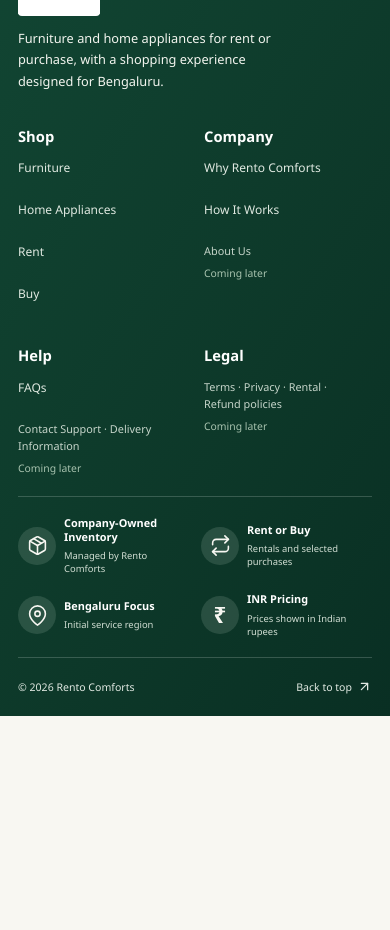
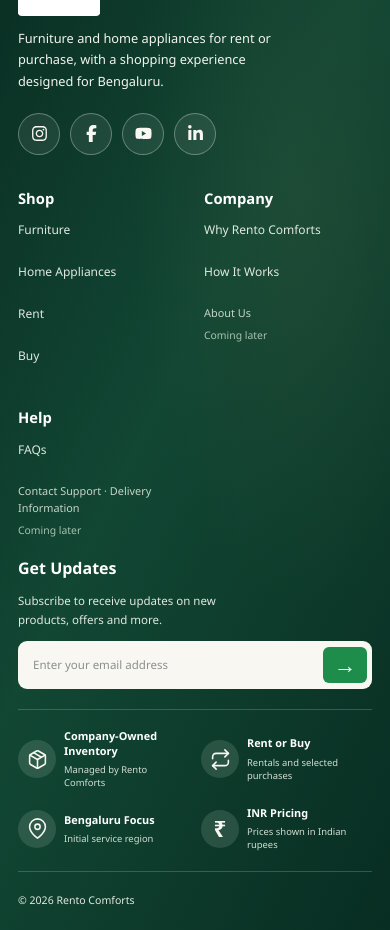
Before and after one commit to Yashwanth1228/Rento-Comforts, a Next.js app: page / in a window 390 px wide. Shown: the part 7303-8233 px from the top of the page. Before the commit the page ends 8019 px from the top, so only its background shows below. Built offline with nearby package versions, Linux system fonts and the light colour scheme.

Commit message:
footer changes

```diff
--- a/app/globals.css
+++ b/app/globals.css
@@ -436,26 +436,35 @@
 .why-choose__visual figcaption { color: var(--muted-foreground); font-size: .64rem; line-height: 1.4; }
 
 /* Premium dark-green footer */
-.site-footer { position: relative; isolation: isolate; overflow: hidden; padding: 112px 0 0; background: linear-gradient(122deg, #124734 0%, #0d3829 64%, #092f23 100%); color: #f8f7f2; }
+.site-footer { position: relative; isolation: isolate; overflow: hidden; padding: 82px 0 0; background: radial-gradient(ellipse at 78% 34%, rgb(38 79 55 / 58%), transparent 39%), linear-gradient(116deg, #092b21 0%, #124734 47%, #082d22 100%); color: #f8f7f2; }
 .site-footer__wave { position: absolute; z-index: -1; top: -1px; left: 0; width: 100%; height: 108px; fill: var(--warm-ivory); }
 .site-footer__content { position: relative; z-index: 1; }
-.site-footer__main { position: relative; display: grid; grid-template-columns: minmax(190px, .82fr) minmax(0, 2.6fr) minmax(240px, 1.18fr); gap: clamp(20px, 2.4vw, 36px); min-height: 310px; padding-bottom: 30px; }
-.site-footer__brand { max-width: 260px; }
+.site-footer__main { position: static; display: grid; grid-template-columns: minmax(220px, .92fr) minmax(0, 2.3fr) minmax(245px, 1.05fr); gap: clamp(18px, 2vw, 30px); min-height: 320px; padding-bottom: 0; }
+.site-footer__brand { position: relative; z-index: 1; max-width: 260px; }
 .site-footer__logo-tile { display: grid; width: 106px; height: 106px; place-items: center; overflow: hidden; border-radius: 4px; background: #fff; }
 .site-footer__logo { display: block; width: 100%; height: 100%; object-fit: contain; }
 .site-footer__brand p { max-width: 33ch; margin: 17px 0 0; color: #f3f5ef; font-size: .86rem; line-height: 1.7; }
-.site-footer__navigation { display: grid; grid-template-columns: repeat(4, minmax(0, 1fr)); gap: clamp(13px, 1.7vw, 25px); padding-top: 10px; }
+.site-footer__social { display: flex; gap: 10px; margin-top: 20px; }
+.site-footer__social-icon { display: grid; width: 42px; height: 42px; place-items: center; border: 1px solid rgb(233 241 233 / 34%); border-radius: 50%; background: rgb(233 241 233 / 8%); color: #f8f7f2; }
+.site-footer__social-icon svg { width: 17px; height: 17px; }
+.site-footer__navigation { position: relative; z-index: 2; display: grid; grid-template-columns: repeat(3, minmax(0, 1fr)); gap: clamp(13px, 1.7vw, 25px); padding-top: 10px; }
 .site-footer__group { position: relative; z-index: 2; display: flex; min-width: 0; flex-direction: column; align-items: flex-start; gap: 11px; }
 .site-footer__group h2 { margin: 0 0 5px; color: #fff; font-size: 1rem; font-weight: 750; }
 .site-footer__group a { min-height: 28px; color: #e0e9e1; font-size: .77rem; font-weight: 500; line-height: 1.5; text-decoration: none; transition: color 150ms ease; }
 .site-footer__group a:hover { color: #a6d5b3; }
 .site-footer__pending { max-width: 22ch; margin: 0; color: #c6d5ca; font-size: .72rem; line-height: 1.55; }
 .site-footer__pending span { display: block; margin-top: 5px; color: #a8c3af; font-size: .65rem; }
-.site-footer__decoration { position: relative; min-width: 0; min-height: 300px; align-self: stretch; margin-right: calc(-1 * max(36px, (100vw - 1320px) / 2)); overflow: visible; }
-.site-footer__decoration::after { position: absolute; z-index: 1; inset: 0; background: linear-gradient(90deg, #124734 0%, rgb(18 71 52 / 52%) 17%, transparent 44%), linear-gradient(180deg, rgb(18 71 52 / 74%) 0%, transparent 14%, transparent 70%, #0a3024 100%); content: ""; pointer-events: none; }
-.site-footer__decoration-image { object-fit: cover; object-position: 69% center; }
-.site-footer__decoration > span { position: absolute; z-index: 2; right: 5px; bottom: 4px; color: rgb(248 247 242 / 68%); font-size: .58rem; }
-.site-footer__highlights { display: grid; width: min(78%, 980px); grid-template-columns: repeat(4, minmax(0, 1fr)); gap: 15px; padding: 23px 0; border-top: 1px solid rgb(231 241 233 / 20%); border-bottom: 1px solid rgb(231 241 233 / 20%); }
+.site-footer__updates { position: relative; z-index: 2; min-width: 0; padding-top: 10px; }
+.site-footer__updates h2 { margin: 0 0 10px; color: #fff; font-size: 1rem; font-weight: 750; }
+.site-footer__updates p { max-width: 33ch; margin: 0 0 20px; color: #e0e9e1; font-size: .77rem; line-height: 1.65; }
+.site-footer__updates-form { display: flex; min-height: 52px; align-items: center; gap: 8px; padding: 5px; border-radius: 9px; background: #f8f7f2; }
+.site-footer__updates-form input { width: 100%; min-width: 0; border: 0; outline: 0; background: transparent; color: var(--charcoal); padding: 0 10px; font: inherit; font-size: .72rem; }
+.site-footer__updates-form input::placeholder { color: #7b8280; opacity: 1; }
+.site-footer__updates-form button { display: grid; width: 44px; height: 42px; flex: 0 0 auto; place-items: center; border: 0; border-radius: 6px; background: var(--brand-green); color: white; font-size: 1.4rem; }
+.site-footer__updates-form input:disabled, .site-footer__updates-form button:disabled { cursor: not-allowed; opacity: .88; }
+.site-footer__decoration { position: absolute; z-index: 0; top: -40px; right: calc(-1 * max(0px, (100vw - 1320px) / 2)); width: clamp(610px, 48vw, 760px); aspect-ratio: 3 / 2; min-width: 0; margin: 0; overflow: visible; pointer-events: none; }
+.site-footer__decoration-image { object-fit: contain; object-position: right bottom; }
+.site-footer__highlights { position: relative; z-index: 2; display: grid; width: min(66%, 960px); grid-template-columns: repeat(4, minmax(0, 1fr)); gap: 15px; padding: 23px 0; border-top: 1px solid rgb(231 241 233 / 20%); border-bottom: 1px solid rgb(231 241 233 / 20%); }
 .site-footer__highlight { display: flex; min-width: 0; align-items: center; gap: 12px; }
 .site-footer__highlight-icon { display: grid; width: 46px; height: 46px; flex: 0 0 auto; place-items: center; border-radius: 50%; background: rgb(233 241 233 / 13%); color: #f8f7f2; }
 .site-footer__highlight-icon svg { width: 21px; height: 21px; stroke-width: 1.8; }
@@ -463,10 +472,7 @@
 .site-footer__highlight-copy { display: grid; gap: 5px; min-width: 0; }
 .site-footer__highlight-copy strong { color: #fff; font-size: .72rem; line-height: 1.3; }
 .site-footer__highlight-copy > span { color: #d1ded3; font-size: .63rem; line-height: 1.4; }
-.site-footer__base { display: flex; min-height: 60px; align-items: center; justify-content: space-between; gap: 20px; color: #e1e9e2; font-size: .72rem; }
-.site-footer__base a { display: inline-flex; align-items: center; gap: 5px; min-height: 40px; color: inherit; text-decoration: none; }
-.site-footer__base a:hover { color: #a6d5b3; }
-.site-footer__base svg { width: 15px; height: 15px; }
+.site-footer__base { position: relative; z-index: 2; display: flex; min-height: 48px; align-items: center; justify-content: flex-start; gap: 20px; color: #e1e9e2; font-size: .72rem; }
 .site-footer a:focus-visible { outline-color: #b5d9bd; }
 
 @layer base { * { @apply border-border; } html { @apply font-sans; } }
@@ -480,20 +486,24 @@
   .hero-carousel__viewport { height: clamp(440px, 42vw, 520px); }
   .hero-slide__content { width: 58%; }
   .hero-slide h1 { font-size: clamp(3.15rem, 5.8vw, 4.25rem); }
-  .site-footer__main { grid-template-columns: minmax(170px, .78fr) minmax(0, 2.4fr) minmax(190px, 1fr); gap: 18px; }
+  .site-footer__main { grid-template-columns: minmax(170px, .8fr) minmax(0, 2fr) minmax(210px, 1fr); gap: 16px; }
   .site-footer__navigation { gap: 11px; }
   .site-footer__group a { font-size: .7rem; }
-  .site-footer__highlights { width: 82%; gap: 9px; }
+  .site-footer__highlights { width: 72%; gap: 9px; }
   .site-footer__highlight { gap: 8px; }
   .site-footer__highlight-icon { width: 40px; height: 40px; }
-  .site-footer__decoration { margin-right: -26px; }
+  .site-footer__decoration { width: 46vw; right: calc(-1 * max(0px, (100vw - 1320px) / 2)); }
 }
 @media (max-width: 900px) {
   .site-footer { padding-top: 100px; }
   .site-footer__wave { height: 92px; }
-  .site-footer__main { grid-template-columns: minmax(0, 1.15fr) minmax(220px, .85fr); gap: 20px; min-height: 0; }
-  .site-footer__navigation { grid-column: 1 / -1; grid-row: 2; grid-template-columns: repeat(4, minmax(0, 1fr)); padding-top: 12px; }
-  .site-footer__decoration { min-height: 220px; margin-right: -22px; }
+  .site-footer__main { position: relative; grid-template-columns: minmax(0, 1.15fr) minmax(220px, .85fr); gap: 20px; min-height: 0; padding-bottom: 0; }
+  .site-footer__navigation { grid-column: 1 / -1; grid-row: 2; grid-template-columns: repeat(3, minmax(0, 1fr)); padding-top: 12px; }
+  .site-footer__updates { grid-column: 2; grid-row: 1; padding-top: 0; }
+  .site-footer__updates p { margin-bottom: 10px; }
+  .site-footer__updates-form { min-height: 46px; }
+  .site-footer__updates-form button { height: 36px; }
+  .site-footer__decoration { position: relative; z-index: 0; top: auto; right: auto; grid-column: 1 / -1; grid-row: 3; width: 100%; height: 240px; min-height: 0; align-self: auto; margin: 0; aspect-ratio: auto; }
   .site-footer__highlights { width: 100%; }
 }
 @media (max-width: 1000px) {
@@ -670,6 +680,9 @@
   .site-footer__group h2 { margin-bottom: 3px; font-size: .92rem; }
   .site-footer__group a { min-height: 34px; font-size: .75rem; }
   .site-footer__pending { font-size: .68rem; }
+  .site-footer__updates { grid-column: 1; grid-row: auto; padding-top: 0; }
+  .site-footer__updates p { max-width: 34ch; margin-bottom: 12px; font-size: .72rem; }
+  .site-footer__updates-form { max-width: 360px; min-height: 48px; }
   .site-footer__highlights { width: 100%; grid-template-columns: repeat(2, minmax(0, 1fr)); gap: 17px 12px; padding-block: 19px; }
   .site-footer__highlight-icon { width: 38px; height: 38px; }
   .site-footer__highlight-copy strong { font-size: .68rem; }
--- a/components/site-footer.jsx
+++ b/components/site-footer.jsx
@@ -3,8 +3,8 @@
   FiMapPin,
   FiPackage,
   FiRepeat,
-  FiArrowUpRight,
 } from "react-icons/fi";
+import { FaFacebookF, FaInstagram, FaLinkedinIn, FaYoutube } from "react-icons/fa6";
 
 const navigationGroups = [
   {
@@ -28,11 +28,6 @@
     title: "Help",
     links: [{ label: "FAQs", href: "#faq-heading" }],
     pending: "Contact Support · Delivery Information",
-  },
-  {
-    title: "Legal",
-    links: [],
-    pending: "Terms · Privacy · Rental · Refund policies",
   },
 ];
 
@@ -63,6 +58,12 @@
               />
             </a>
             <p>Furniture and home appliances for rent or purchase, with a shopping experience designed for Bengaluru.</p>
+            <div className="site-footer__social" aria-hidden="true">
+              {[FaInstagram, FaFacebookF, FaYoutube, FaLinkedinIn].map((Icon, index) => (
+                <span className="site-footer__social-icon" key={index}><Icon /></span>
+              ))}
+            </div>
+            <span className="sr-only">Official social media account links are not configured.</span>
           </div>
 
           <div className="site-footer__navigation">
@@ -75,15 +76,24 @@
             ))}
           </div>
 
+          <section className="site-footer__updates" aria-labelledby="site-footer-updates-title">
+            <h2 id="site-footer-updates-title">Get Updates</h2>
+            <p>Subscribe to receive updates on new products, offers and more.</p>
+            <div className="site-footer__updates-form" aria-describedby="site-footer-updates-note">
+              <input type="email" placeholder="Enter your email address" aria-label="Email address" disabled />
+              <button type="button" aria-label="Email updates coming soon" disabled>→</button>
+            </div>
+            <span id="site-footer-updates-note" className="sr-only">Email sign-up is not available yet.</span>
+          </section>
+
           <div className="site-footer__decoration" aria-hidden="true">
             <Image
-              src="/images/footer-lounge-composition.webp"
+              src="/images/footer-lounge-cutout.webp"
               alt=""
               fill
-              sizes="(max-width: 900px) 36vw, 34vw"
+              sizes="(max-width: 900px) 36vw, (max-width: 1550px) 58vw, 900px"
               className="site-footer__decoration-image"
             />
-            <span>Illustrative interior</span>
           </div>
         </div>
 
@@ -100,7 +110,6 @@
 
         <div className="site-footer__base">
           <span>© {new Date().getFullYear()} Rento Comforts</span>
-          <a href="#top">Back to top <FiArrowUpRight aria-hidden="true" /></a>
         </div>
       </div>
     </footer>
```
Also changed, not shown: public/images/footer-lounge-composition.webp (deleted), public/images/footer-lounge-cutout.webp (added), 3 other files (tests, documents, lock files or other folders).
